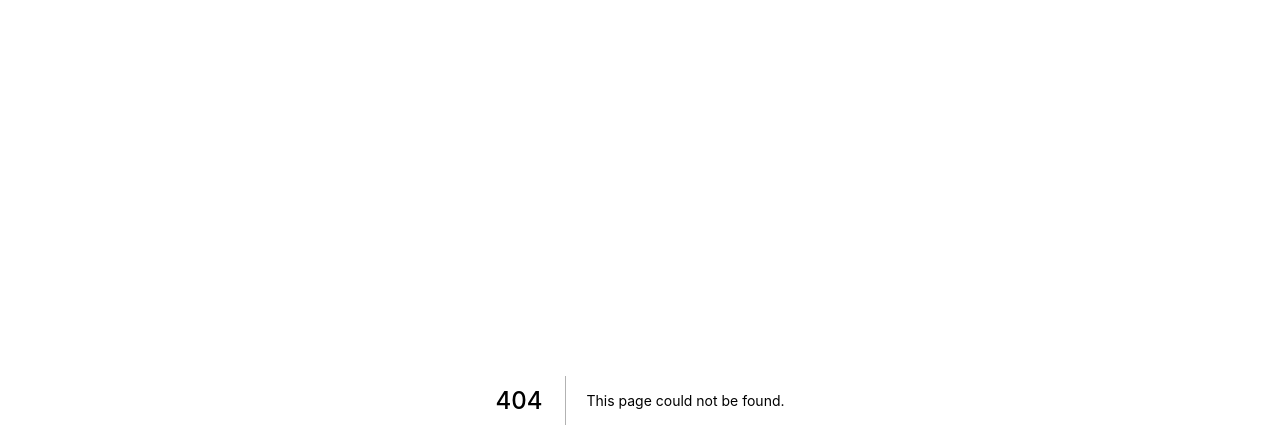
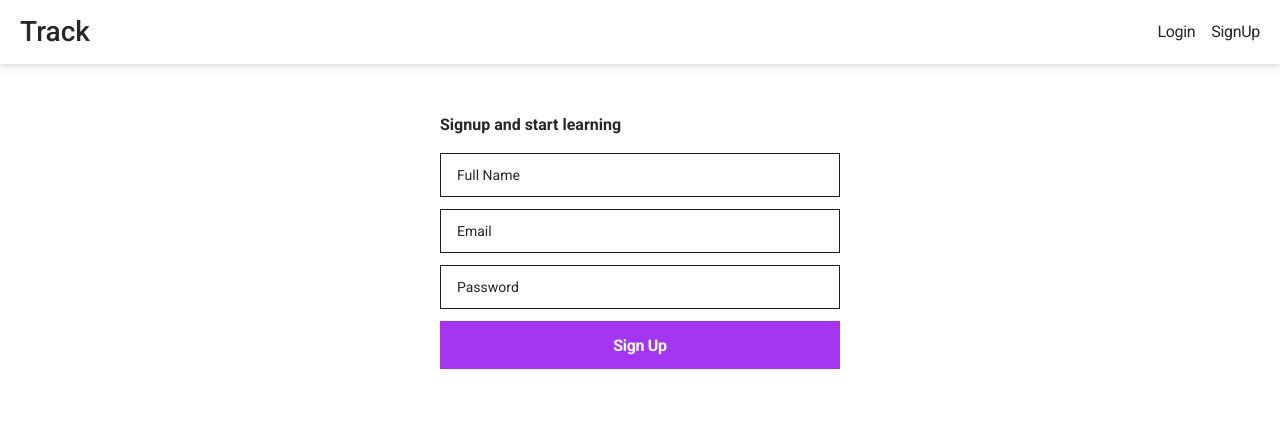
Before and after one commit to Ros-an/Track, a Next.js app in the folder client/: page /join/signup in a window 1280 px wide. Before the commit this address had no page. Shown: the top 448 px of the page. Built offline with nearby package versions, Linux system fonts and the light colour scheme.

Commit message:
page: signup

```diff
--- /dev/null
+++ b/client/pages/_app.tsx
@@ -0,0 +1,15 @@
+import type { AppProps } from "next/app";
+import Navbar from "../components/Navbar/Navbar";
+import "antd/dist/antd.css";
+import "../public/css/global.scss";
+
+function MyApp({ Component, pageProps }: AppProps) {
+  return (
+    <>
+      <Navbar />
+      <Component {...pageProps} />
+    </>
+  );
+}
+
+export default MyApp;
--- /dev/null
+++ b/client/pages/join/signup.tsx
@@ -0,0 +1,9 @@
+import React, { useState } from "react";
+import SignUp from "../../views/Join/SignUp";
+
+
+function SignUpPage() {
+  return <SignUp />
+}
+
+export default SignUpPage;
--- /dev/null
+++ b/client/public/css/global.scss
@@ -0,0 +1,70 @@
+@import url("https://fonts.googleapis.com/css2?family=Roboto:ital,wght@0,100;0,300;0,400;0,500;0,700;0,900;1,100;1,300;1,400;1,500;1,700;1,900&display=swap");
+@import "/public/css/variables.scss";
+* {
+  margin: 0;
+  padding: 0;
+  box-sizing: border-box;
+}
+
+
+body {
+  font-family: "Roboto", sans-serif;
+}
+.pointer {
+  cursor: pointer;
+}
+h1,
+h2,
+h3,
+h4,
+h5,
+h6 {
+  margin: 0;
+}
+.btn {
+  border: none;
+  font-family: inherit;
+  white-space: nowrap;
+}
+.btn-block {
+  width: 100%;
+}
+.bg-home {
+  min-height: 150vh;
+}
+.screen-size {
+  max-width: 1200px;
+  margin: 0 auto;
+}
+.btn-primary {
+background-color: $primary-btn-bg;
+color: white;
+height: $btn-default-ht;
+}
+
+.btn-primary:hover {
+  background: $primary-btn-bg-hover;
+}
+.justalign-center {
+  display: flex;
+  justify-content: center;
+  align-items: center;
+}
+.justalign-bw {
+  display: flex;
+  justify-content: space-between;
+  align-items: center;
+}
+
+.prl-5 {
+  padding: 0 1.25rem;
+}
+.mb-4 {
+  margin-bottom: 1rem;
+}
+.mb-3 {
+  margin-bottom: 0.75rem;
+}
+// h1 {
+//     height: 5rem;
+// }
--- /dev/null
+++ b/client/public/css/variables.scss
@@ -0,0 +1,4 @@
+$black: #1c1d1f;
+$primary-btn-bg: #a435f0;
+$primary-btn-bg-hover: #8710d8;
+$btn-default-ht: 3rem;
--- /dev/null
+++ b/client/views/Join/SignUp.tsx
@@ -0,0 +1,66 @@
+import React, { useState } from "react";
+import InputBox from "../../components/InputBox/InputBox";
+import styles from "./styles.module.scss"
+export interface SignUpDataType {
+  fullname: string;
+  email: string;
+  password: string | number;
+}
+function SignUp() {
+  const [signUpData, setSignUpData] = useState<SignUpDataType>({
+    fullname: "",
+    email: "",
+    password: "",
+  });
+  const handleInputChange = (event: React.ChangeEvent<HTMLInputElement>) => {
+    const { name, value } = event.target;
+    setSignUpData((prev) => ({
+      ...prev,
+      [name]: value,
+    }));
+  };
+  const handleSignup = (e: React.FormEvent<HTMLFormElement>) => {
+    e.preventDefault();
+    console.table(signUpData);
+  };
+  return (
+    <section className={` ${styles.signup} screen-size prl-5`}>
+      <h4 className={`${styles.heading} mb-4`}>Signup and start learning</h4>
+      <form onSubmit={handleSignup}>
+        <InputBox
+          type="text"
+          label="Full Name"
+          name="fullname"
+          onChange={handleInputChange}
+          styleClass="mb-3"
+          defaultStyling
+          value={signUpData.fullname}
+        />
+        <InputBox
+          type="email"
+          label="Email"
+          name="email"
+          onChange={handleInputChange}
+          styleClass="mb-3"
+          defaultStyling
+          value={signUpData.email}
+        />
+        <InputBox
+          type="password"
+          label="Password"
+          name="password"
+          autoComplete="password"
+          onChange={handleInputChange}
+          styleClass="mb-3"
+          defaultStyling
+          value={signUpData.password}
+        />
+        <button type="submit" className={`${styles.signupbtn} btn btn-block btn-primary`}>
+          Sign Up
+        </button>
+      </form>
+    </section>
+  );
+}
+
+export default SignUp;
--- /dev/null
+++ b/client/views/Join/styles.module.scss
@@ -0,0 +1,21 @@
+.signup {
+  margin: 3rem auto;
+  width: 27.5rem;
+  .heading {
+    font-size: 1rem;
+    font-weight: 600;
+  }
+  .signupIp {
+    margin-bottom: 0.75rem;
+    &:active {
+      .signupIp__label {
+        top: 0;
+      }
+    }
+  }
+  .signupbtn {
+    font-size: 1rem;
+    font-weight: 600;
+    letter-spacing: -0.02rem;
+  }
+}
```
Also changed, not shown: client/pages/index.tsx (+6 -1 lines), client/pages/join/login.tsx (added, +9 -0 lines), client/views/Join/Login.tsx (added, +9 -0 lines).
